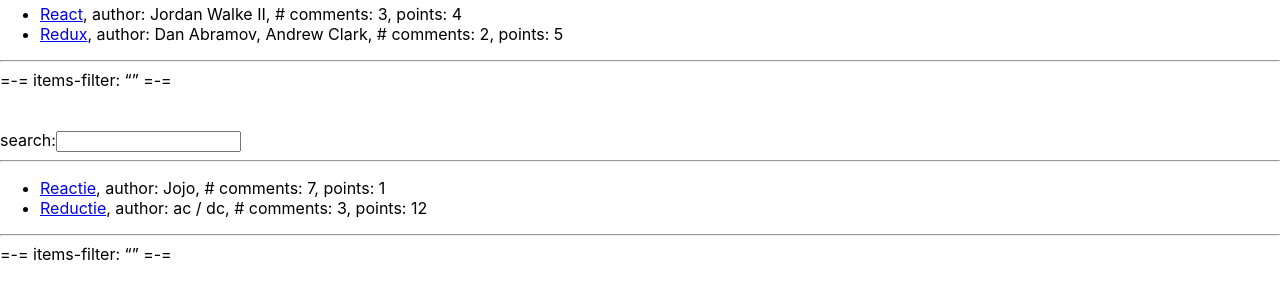
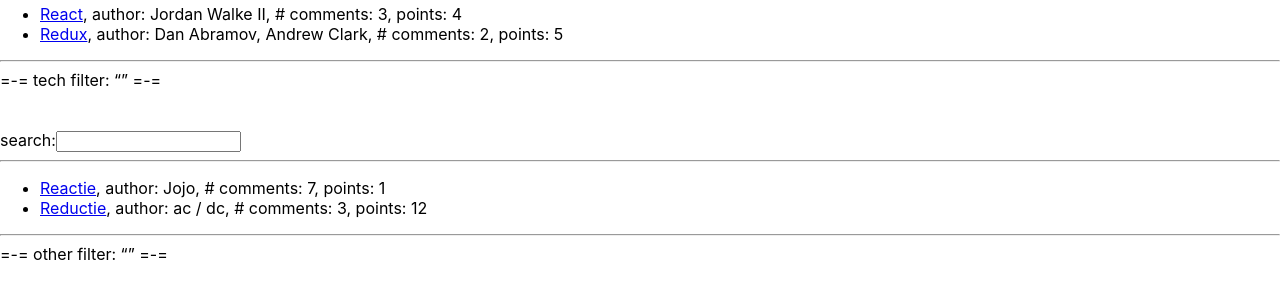
Before and after one commit to tbh26/stories, a React (Create React App) app: page / in a window 1280 px wide. Shown: the part 126-424 px from the top of the page. Built offline with nearby package versions, Linux system fonts and the light colour scheme.

Commit message:
[r2r][p 77] react Side-Effect, localStorage with useEffect

```diff
--- a/src/App.js
+++ b/src/App.js
@@ -1,4 +1,4 @@
-import {useState} from "react";
+import {useEffect, useState} from "react";
 
 export const noFilter = '';
 
@@ -72,8 +72,11 @@
     const handleFilterUpdate = (event) => {
         const searchTerm = event.target.value
         setItemFilter(searchTerm);
-        localStorage.setItem(key, searchTerm);
     }
+
+    useEffect(() => {
+        localStorage.setItem(key, itemFilter);
+    }, [key, itemFilter])
 
     function storiesFiltered() {
         if (itemFilter === noFilter) {
@@ -94,7 +97,7 @@
             </section>
             <hr/>
             <aside>
-                =-= items-filter: &ldquo;{itemFilter}&rdquo; =-=
+                =-= {id} filter: &ldquo;{itemFilter}&rdquo; =-=
             </aside>
         </article>
     );
```
